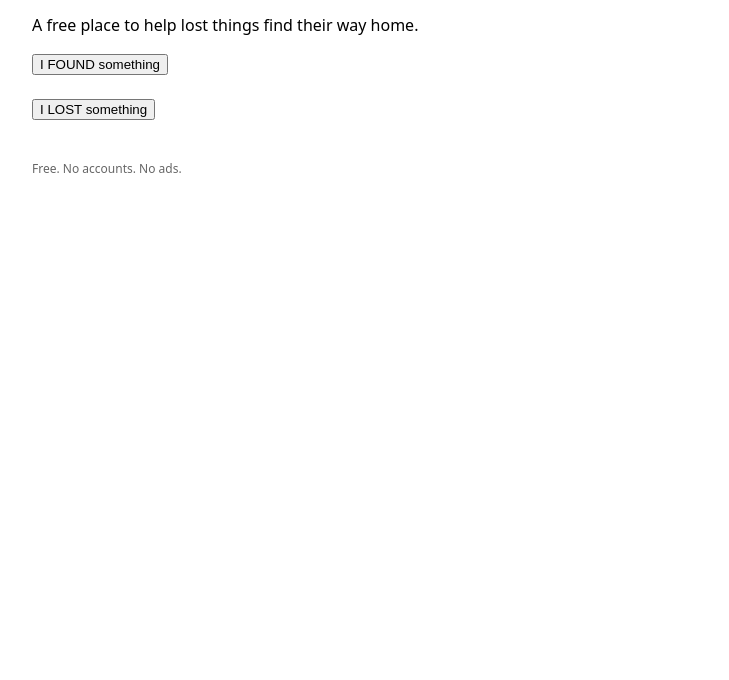
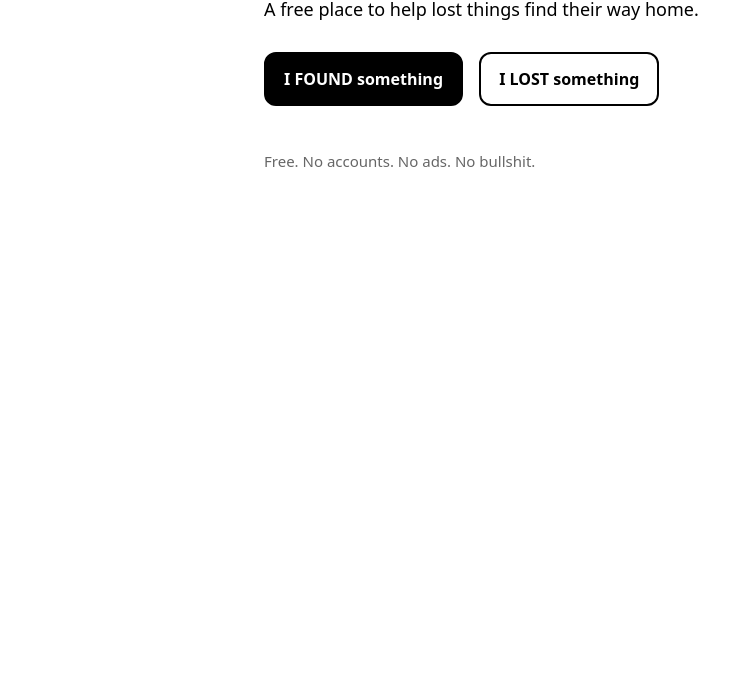
Before and after one commit to timur-sadykov/found, a plain HTML site: page index.html in a window 1280 px wide. Shown: the part 120-800 px from the top of the page, without its empty margins (16-745 px from the left). Drawn offline with Linux system fonts and the light colour scheme.

Commit message:
Update index.html

```diff
--- a/index.html
+++ b/index.html
@@ -1,20 +1,49 @@
 <!doctype html>
 <html lang="en">
 <head>
-  <meta charset="utf-8">
-  <title>FOUND.</title>
-  <meta name="viewport" content="width=device-width, initial-scale=1">
+  <meta charset="utf-8" />
+  <meta name="viewport" content="width=device-width,initial-scale=1" />
+  <title>FOUND — lost & found</title>
+  <style>
+    body {
+      font-family: system-ui, -apple-system, Segoe UI, Roboto, Arial;
+      max-width: 720px;
+      margin: 40px auto;
+      padding: 0 16px;
+      line-height: 1.4;
+    }
+    h1 { font-size: 42px; margin-bottom: 10px; }
+    p { font-size: 18px; }
+    .buttons { margin: 30px 0; }
+    a.button {
+      display: inline-block;
+      padding: 14px 18px;
+      border: 2px solid #000;
+      border-radius: 12px;
+      text-decoration: none;
+      color: #000;
+      margin-right: 12px;
+      margin-bottom: 12px;
+      font-weight: 600;
+    }
+    a.button.primary {
+      background: #000;
+      color: #fff;
+    }
+    small { color: #666; }
+  </style>
 </head>
-<body style="font-family: system-ui; padding: 40px; max-width: 600px;">
+<body>
+
   <h1>FOUND.</h1>
   <p>A free place to help lost things find their way home.</p>
 
-  <button>I FOUND something</button>
-  <br><br>
-  <button>I LOST something</button>
+  <div class="buttons">
+    <a class="button primary" href="found.html">I FOUND something</a>
+    <a class="button" href="lost.html">I LOST something</a>
+  </div>
 
-  <p style="margin-top:40px; font-size: 12px; opacity: 0.6;">
-    Free. No accounts. No ads.
-  </p>
+  <p><small>Free. No accounts. No ads. No bullshit.</small></p>
+
 </body>
 </html>
```
